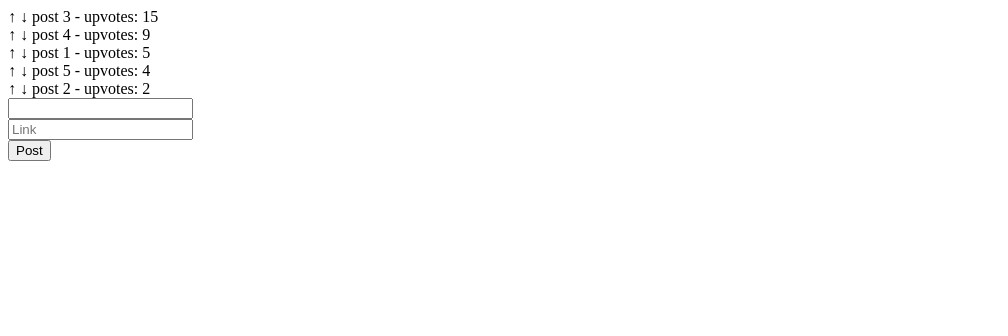
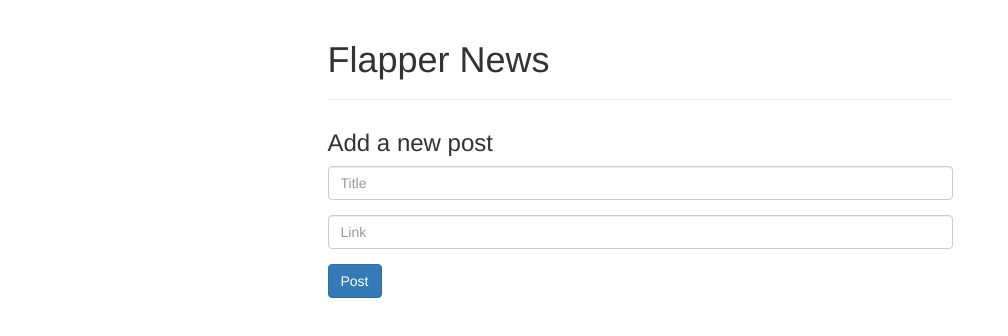
Before and after one commit to sean-mooney/MEAN-Stack-Tutorial-1, a plain HTML site: page index.html in a window 1280 px wide. Shown: the whole page, without its empty margins (0-1008 px from the left). Drawn offline with nearby package versions, Linux system fonts and the light colour scheme.

Commit message:
Added bootstrap and styling, created factory to handle posts array

```diff
--- a/app.js
+++ b/app.js
@@ -1,13 +1,16 @@
 var app=angular.module('flapperNews', []);
 
-app.controller('MainCtrl', ['$scope', function($scope){
-  $scope.posts = [
-  {title: 'post 1', upvotes: 5},
-  {title: 'post 2', upvotes: 2},
-  {title: 'post 3', upvotes: 15},
-  {title: 'post 4', upvotes: 9},
-  {title: 'post 5', upvotes: 4}
-];
+app.factory('posts', [function(){
+  var o = {
+    posts: []
+  };
+  return o;
+}])
+
+app.controller('MainCtrl', ['$scope', 'posts', function($scope, posts){
+
+  $scope.posts = posts.posts;
+
   $scope.addPost = function(){
     if (!$scope.title || $scope.title === ''){
       return;
--- a/index.html
+++ b/index.html
@@ -1,27 +1,47 @@
 <html>
+
   <head>
-    <title>My Angular App!</title>
+    <title>Flapper News</title>
+    <link href="http://maxcdn.bootstrapcdn.com/bootstrap/3.2.0/css/bootstrap.min.css" rel="stylesheet">
     <script src="https://ajax.googleapis.com/ajax/libs/angularjs/1.5.7/angular.min.js"></script>
     <script src="app.js"></script>
+    <style> .glyphicon-thumbs-up {cursor:pointer} .glyphicon-thumbs-down {cursor:pointer}</style>
   </head>
+
   <body ng-app="flapperNews" ng-controller="MainCtrl">
+    <div class="row">
+      <div class="col-md-6 col-md-offset-3">
+        <div class="page-header">
+          <h1>Flapper News</h1>
+        </div>
+
         <div ng-repeat="post in posts | orderBy: '-upvotes'">
-      <span ng-click="incrementUpvotes(post)">&uarr;</span>
-      <span ng-click="decrementUpvotes(post)">&darr;</span>
+          {{post.upvotes}}
+          <span class="glyphicon glyphicon-thumbs-up" ng-click="incrementUpvotes(post)"></span>
+          <span class="glyphicon glyphicon-thumbs-down" ng-click="decrementUpvotes(post)"></span>
+          <span style="font-size: 20px; margin-left: 10px;">
             <a ng-show="post.link" href="{{post.link}}">
               {{post.title}}
             </a>
             <span ng-hide="post.link">
               {{post.title}}
             </span>
-      - upvotes: {{post.upvotes}}
+          </span>
         </div>
-    <form ng-submit="addPost()">
-      <input type="text" ng-model="title"></input>
-      <br>
-      <input type="text" placeholder="Link" ng-model="link"></input>
-      <br>
-      <button ng-click="addPost()">Post</button>
+
+        <form ng-submit="addPost()" style="margin-top: 30px;">
+          <h3>Add a new post</h3>
+
+          <div class="form-group">
+            <input type="text" class="form-control" placeholder="Title" ng-model="title"></input>
+          </div>
+          <div class="form-group">
+            <input type="text" class="form-control" placeholder="Link" ng-model="link"></input>
+          </div>
+          <button type="submit" class="btn btn-primary">Post</button>
         </form>
+      </div>
+    </div>
   </body>
+
 </html>
```
Lines whose indentation alone changed are shown as unchanged.
